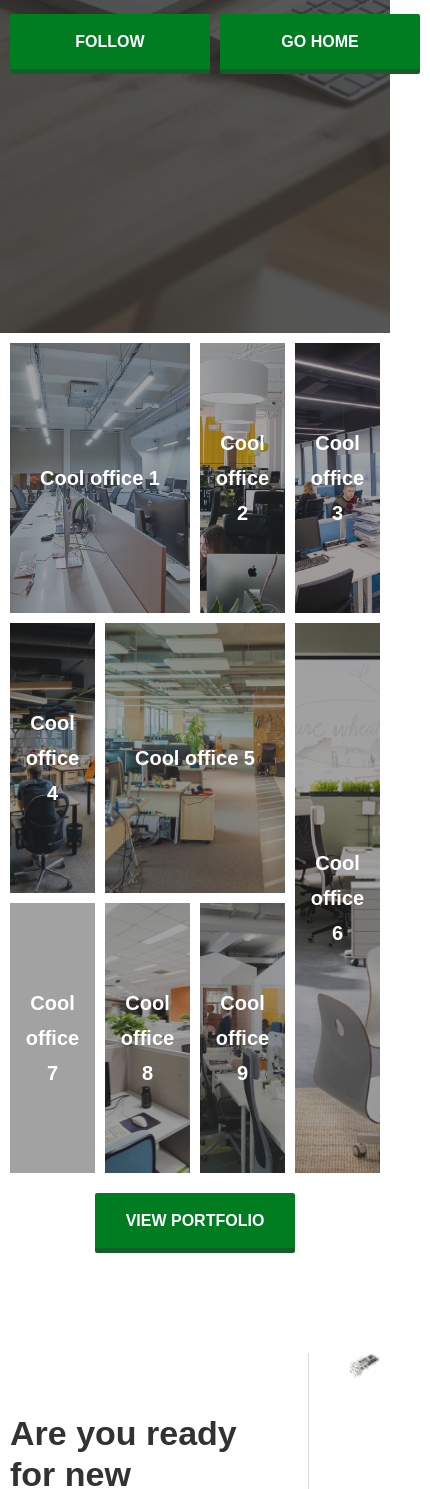
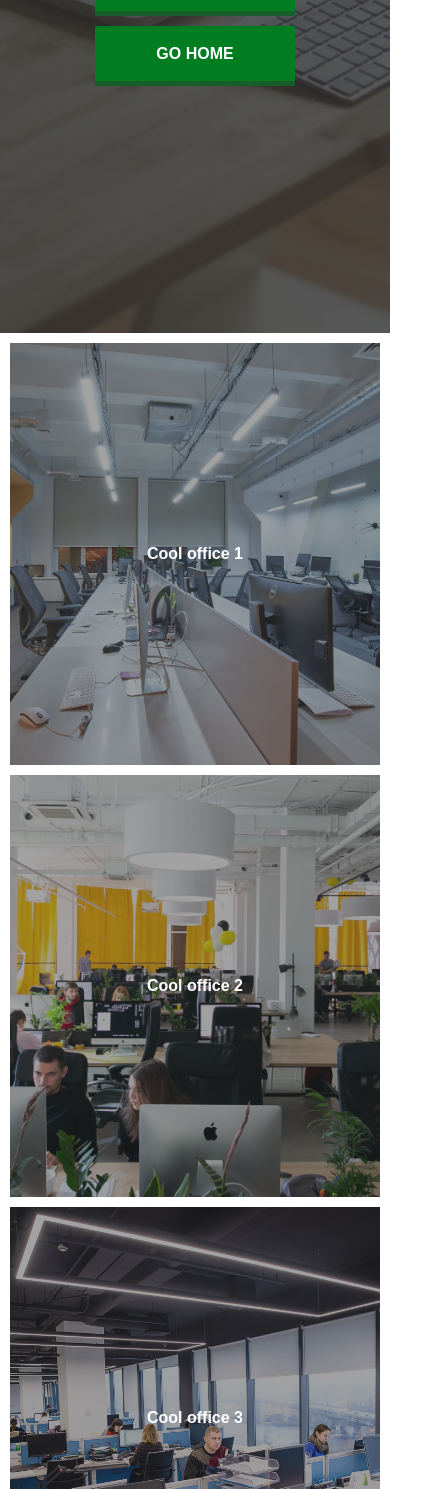
Before and after one commit to alexpryp/grid_landing_page, a website: page index.html in a window 390 px wide. Shown: the part 511-2000 px from the top of the page, 430 px wide, since content can reach past the window. Drawn offline with Linux system fonts and the light colour scheme.

```diff
--- a/src/sass/_blogSection.scss
+++ b/src/sass/_blogSection.scss
@@ -48,7 +48,7 @@
 		}
 		&-content {
 			display: grid;
-			padding: 25px;
+			padding: 5px;
 			text-align: center;
 			align-content: center;
 			h4 {
--- a/src/sass/_media.scss
+++ b/src/sass/_media.scss
@@ -7,17 +7,111 @@
 
 /* Medium Devices, Desktops */
 @media only screen and (max-width: 992px) {
+	.portfolio_section {
+		grid-template-columns: repeat(3, 1fr);
+		.portfolio_item {
+			min-height: 40vh;
+			font-size: 16px;
+			&:nth-child(1) {
+				grid-column: 1 / 3;
+				grid-row: initial;
+			}
+			&:nth-child(4) {
+				grid-column: 2 / 4;
+			}
+			&:nth-child(5) {
+				grid-column: 1 / 3;
+			}
+			&:nth-child(6) {
+				grid-column: initial;
+				grid-row: initial;
+			}
+		}
+		.buttoncase {
+			grid-column: 1 / 4;
+		}
+	}
 
 }
 
 /* Small Devices, Tablets */
 @media only screen and (max-width: 768px) {
-
+	.header {
+		.header_content {
+			padding: 40px 20px;
+			h1 {
+				font-size: 40px;
+			}
+		}
+	}
+	.landing-section {
+		padding: 20px 0;
+		h2 {
+			text-align: center;
+			font-size: 25px;
+		}
+	}
+	.ready-left {
+		border-right: none;
+		padding: {
+			top: 20px;
+			bottom: 10px;
+			right: 10px;
+		}
+		h2 {
+			margin-top: 0;
+			margin-bottom: 20px;
+		}
+	}
+	.newOpport-section {
+		.container {
+			grid-template-columns: 1fr;
+		}
+	}
+	.ready-right {
+		img {
+			margin-left: auto;
+			margin-right: auto;
+		}
+		padding-left: 10px;
+	}
 }
 
 /* Extra Small Devices,Phones */
 @media only screen and (max-width: 480px) {
-
+	.header {
+		.header_content {
+			.header_buttons {
+				grid-template-columns: auto;
+				grid-template-rows: auto auto;
+				.button-left {
+					justify-self: center;
+				}
+				.button-right {
+					justify-self: center;
+				}
+			}
+		}
+	}
+		.portfolio_section {
+			grid-template-columns: 1fr;
+			.portfolio_item {
+				min-height: 50vh;
+				font-size: 16px;
+				&:nth-child(1) {
+					grid-column: initial;
+				}
+				&:nth-child(4) {
+					grid-column: initial;
+				}
+				&:nth-child(5) {
+					grid-column: initial;
+				}
+			}
+			.buttoncase {
+				grid-column: 1 / 2;
+			}
+		}
 }
 
 /* Custom, iPhone Retina */
--- a/src/sass/style.scss
+++ b/src/sass/style.scss
@@ -5,6 +5,7 @@
 @import "_formSection.scss";
 @import "_blogSection.scss";
 @import "_footer.scss";
+@import "_media.scss";
 
 
 @import "_media.scss";
```
Also changed, not shown: dist/css/style.css.
